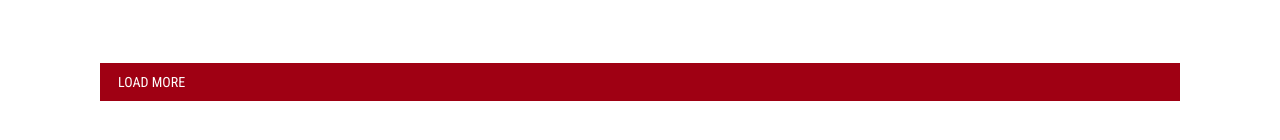
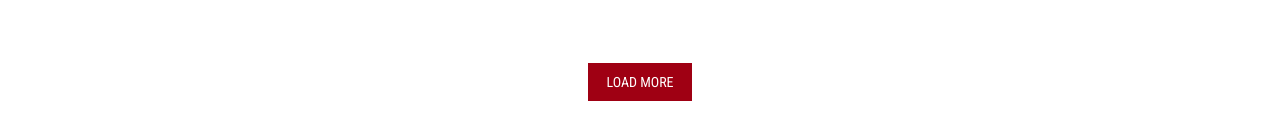
Before and after one commit to gurevdm04/marvel-react, a React (Vite) app: page /comics in a window 1280 px wide. Shown: the part 1042-1182 px from the top of the page. Built offline with nearby package versions, Linux system fonts and the light colour scheme.

Commit message:
the Button component has been improved

```diff
--- a/src/components/Button/Button.module.scss
+++ b/src/components/Button/Button.module.scss
@@ -1,5 +1,8 @@
 .button {
+  display: block;
+  max-width: max-content;
   padding: 11px 18px;
+  margin: 11px 0;
   text-transform: uppercase;
   font-weight: 400;
   font-size: 14px;
@@ -12,6 +15,6 @@
   background: #5c5c5c;
 }
 .center {
-  display: block;
-  margin: 0 auto;
+  margin-left: auto;
+  margin-right: auto;
 }
--- a/src/components/Button/Button.tsx
+++ b/src/components/Button/Button.tsx
@@ -1,30 +1,24 @@
 import style from "./Button.module.scss";
 
-interface Props {
+interface Props extends React.AnchorHTMLAttributes<HTMLAnchorElement> {
   text: string;
-  isGray?: boolean;
-  isCenter?: boolean;
-  href?: string;
-  onClick?: () => any;
+  isgray?: boolean;
+  iscenter?: boolean;
 }
 
 export const Button: React.FC<Props> = ({
-  text,
-  isGray,
-  isCenter,
-  href,
-  onClick,
+  isgray = false,
+  iscenter = false,
+  ...props
 }) => {
   return (
     <a
-      href={href}
-      className={`${style.button} ${isGray ? style.gray : null} ${
-        isCenter ? style.center : null
+      className={`${style.button} ${isgray ? style.gray : ""} ${
+        iscenter ? style.center : ""
       }`}
-      target="_blank"
-      onClick={onClick}
+      {...props}
     >
-      {text}
+      {props.text}
     </a>
   );
 };
--- a/src/components/CartsCharacter/CartsCharacter.module.scss
+++ b/src/components/CartsCharacter/CartsCharacter.module.scss
@@ -1,9 +1,4 @@
 .wrap {
-  button {
-    display: block;
-    margin: 45px auto 0 auto;
-    text-align: center;
-  }
 }
 .ul {
   display: grid;
@@ -11,5 +6,6 @@
   grid-template-rows: repeat(2, 1fr);
   grid-column-gap: 25px;
   grid-row-gap: 30px;
-  margin: 0;padding: 0;
+  margin: 0;
+  padding: 0;
 }
--- a/src/components/CartsCharacter/CartsCharacter.tsx
+++ b/src/components/CartsCharacter/CartsCharacter.tsx
@@ -12,7 +12,7 @@ export const CartsCharacter = () => {
         <CartCharacter />
         <CartCharacter />
       </ul>
-      <Button text="LOAD MORE" />
+      <Button text="LOAD MORE" iscenter />
     </div>
   );
 };
--- a/src/components/DescriptionBlock/DescriptionBlock.module.scss
+++ b/src/components/DescriptionBlock/DescriptionBlock.module.scss
@@ -7,12 +7,6 @@
 .header {
   display: flex;
   gap: 25px;
-  button {
-    display: block;
-    & + button {
-      margin-top: 10px;
-    }
-  }
 }
 .img {
   width: 100%;
@@ -21,10 +15,6 @@
 }
 .title {
   margin: 0 0 38px 0;
-  + a {
-    display: block;
-    margin-bottom: 25px;
-  }
 }
 .text {
   font-weight: 400;
--- a/src/components/DescriptionBlock/DescriptionBlock.tsx
+++ b/src/components/DescriptionBlock/DescriptionBlock.tsx
@@ -15,7 +15,7 @@ export const DescriptionBlock = () => {
         <div>
           <h3 className={style.title}>LOKI</h3>
           <Button text="HOMEPAGE" />
-          <Button text="WIKI" isGray />
+          <Button text="WIKI" isgray />
         </div>
       </div>
       <p className={style.text}>
--- a/src/components/RandomInfoBlock/RandomInfoBlock.module.scss
+++ b/src/components/RandomInfoBlock/RandomInfoBlock.module.scss
@@ -47,9 +47,8 @@
   color: #fff;
 }
 .btns {
-  a + a {
-    margin-left: 30px;
-  }
+  display: flex;
+  gap: 30px;
 }
 .getRandomInfo {
   box-shadow: 5px 5px 20px 0 rgba(0, 0, 0, 0.25);
@@ -57,11 +56,7 @@
   grid-area: 1 / 2 / 2 / 3;
   padding: 35px 40px;
   position: relative;
-  p,
-  button {
-    position: relative;
-    z-index: 2;
-  }
+
   img {
     position: absolute;
     bottom: 13px;
--- a/src/components/RandomInfoBlock/RandomInfoBlock.tsx
+++ b/src/components/RandomInfoBlock/RandomInfoBlock.tsx
@@ -62,7 +62,7 @@ export const RandomInfoBlock = () => {
               <p className={style.text}>{randomInfoState.data?.description}</p>
               <div className={style.btns}>
                 <Button text="HOMEPAGE" href={randomInfoState.data?.detail} />
-                <Button text="WIKI" isGray href={randomInfoState.data?.wiki} />
+                <Button text="WIKI" isgray href={randomInfoState.data?.wiki} />
               </div>
             </div>
           </>
--- a/src/pages/ComicsPage/ComicsPage.tsx
+++ b/src/pages/ComicsPage/ComicsPage.tsx
@@ -15,7 +15,7 @@ export const ComicsPage = () => {
           element={
             <>
               <ComicsCarts />
-              <Button text="LOAD MORE" isCenter />
+              <Button text="LOAD MORE" iscenter />
             </>
           }
         />
```
